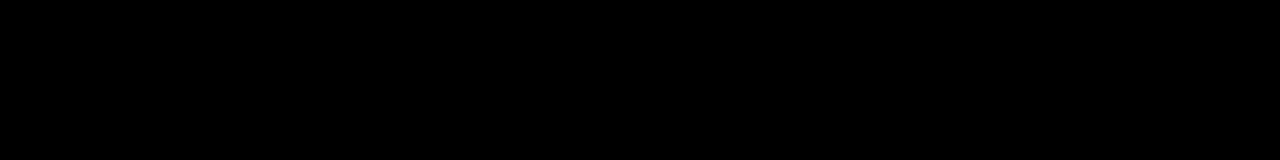
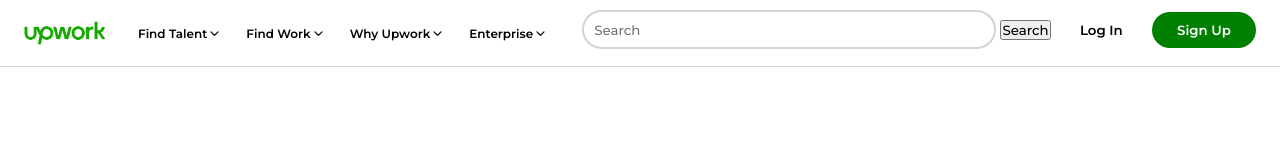
Before and after one commit to Asim925/Moshify, a plain HTML site: page upwork/index.html in a window 1280 px wide. Drawn offline with Linux system fonts and the light colour scheme.

Commit message:
Upwork Start

```diff
--- a/upwork/assets/style.css
+++ b/upwork/assets/style.css
@@ -1,22 +1,57 @@
 * {
   margin: 0;
   padding: 0;
+  font-family: Montserrat;
+  font-weight: 500;
 }
-body {
-  box-sizing: border-box;
-  background-color: black;
+.nav-bar {
+  padding: 10px 24px;
+  display: flex;
+  justify-content: space-between;
+  border-bottom: 1px solid lightgray;
+}
+.navPart1 {
+  display: flex;
+  justify-content: center;
+  align-items: center;
+}
+.upworkLogo {
+  width: 82px;
+  margin-right: 20px;
+}
+.nav-items {
+  font-size: 12px;
+  font-weight: 600;
+  margin: 12px;
+  display: flex;
+  justify-content: center;
+  align-items: center;
+}
+.shevron {
+  width: 15px;
+}
+.navPart2 {
+  display: flex;
+  justify-content: center;
+  align-items: center;
+}
+.search {
+  width: 400px;
+  height: 35px;
+  border: 2px solid lightgray;
+  border-radius: 30px;
+  padding-left: 10px;
+}
+.btn {
+  border-radius: 25px;
+  padding: 10px 25px;
+  border: none;
+  font-weight: 600;
+}
+.signUp {
+  background-color: green;
   color: white;
-  font-size: 20px;
 }
-.header {
-  display: flex;
+.logIn {
+  background-color: white;
 }
-
-.details,
-.detailsImage {
-  width: 50vw;
-}
-.laptop {
-  width: 40vw;
-  border-radius: 30px;
-}
--- a/upwork/index.html
+++ b/upwork/index.html
@@ -3,8 +3,55 @@
   <head>
     <meta charset="UTF-8" />
     <meta name="viewport" content="width=device-width, initial-scale=1.0" />
+    <link rel="preconnect" href="https://fonts.googleapis.com" />
+    <link rel="preconnect" href="https://fonts.gstatic.com" crossorigin />
     <link rel="stylesheet" href="assets/style.css" />
+    <link rel="preconnect" href="https://fonts.googleapis.com" />
+    <link rel="preconnect" href="https://fonts.gstatic.com" crossorigin />
+    <link
+      href="https://fonts.googleapis.com/css2?family=Montserrat:ital,wght@0,100..900;1,100..900&display=swap"
+      rel="stylesheet"
+    />
     <title>Workify | DEMO</title>
   </head>
-  <body></body>
+  <body>
+    <!-- Navigation Bar -->
+    <div class="nav-bar">
+      <!-- left part -->
+      <div class="navPart1">
+        <img
+          class="upworkLogo"
+          src="assets/images/Upwork logo.png"
+          alt="Logo"
+        />
+        <spans class="nav-items"
+          >Find Talent
+          <img class="shevron" src="assets/images/shevron.svg" alt="" />
+        </spans>
+        <spans class="nav-items"
+          >Find Work
+          <img class="shevron" src="assets/images/shevron.svg" alt=""
+        /></spans>
+        <spans class="nav-items"
+          >Why Upwork<img
+            class="shevron"
+            src="assets/images/shevron.svg"
+            alt=""
+        /></spans>
+        <spans class="nav-items"
+          >Enterprise<img
+            class="shevron"
+            src="assets/images/shevron.svg"
+            alt=""
+        /></spans>
+      </div>
+      <!-- right part -->
+      <div>
+        <input class="search" type="text" placeholder="Search" />
+        <button>Search</button>
+        <button class="btn logIn">Log In</button>
+        <button class="btn signUp">Sign Up</button>
+      </div>
+    </div>
+  </body>
 </html>
```
Also changed, not shown: upwork/assets/images/Upwork logo.png (added), upwork/assets/images/shevron.svg (added).
